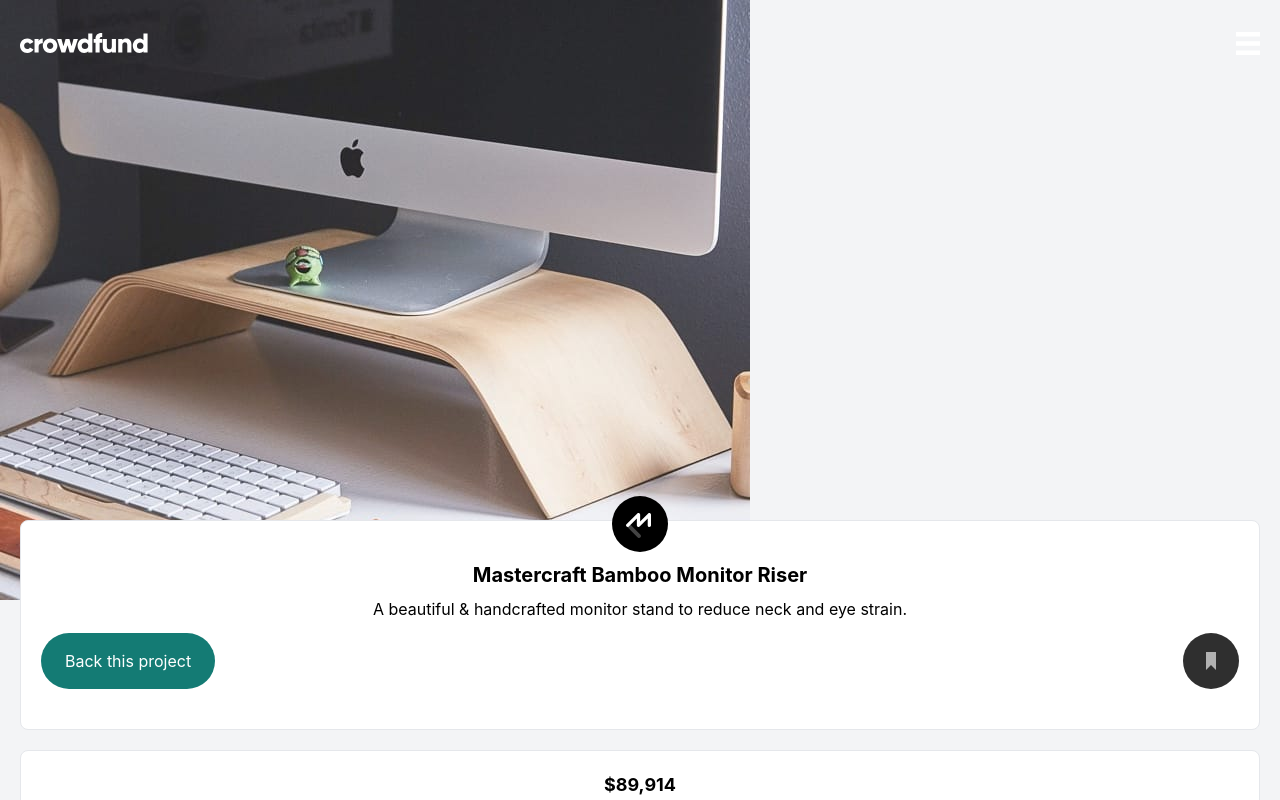
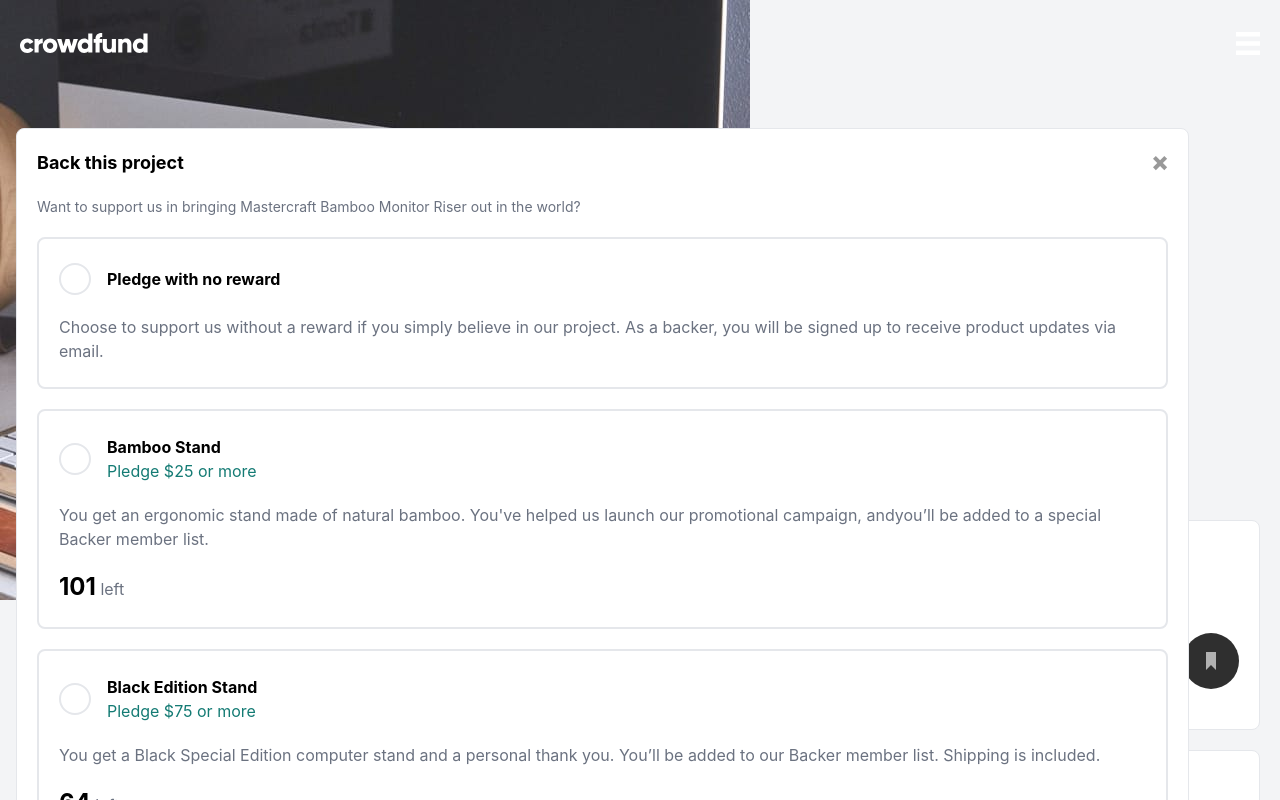
Before and after one commit to TifennQ/Crowdfunding-product-page-FrontEndMentor, a React (Create React App) app: page / in a window 1280 px wide. Both pictures are taken after a click on the button "Back this project". Shown: the top 800 px of the page. Built offline with nearby package versions, Linux system fonts and the light colour scheme.

Commit message:
Modal component and cardsModal Component, styling and open/close fonctionnality

```diff
--- a/src/App.js
+++ b/src/App.js
@@ -1,16 +1,19 @@
 import About from "./components/About";
 import Backers from "./components/Backers";
 import Header from "./components/Header";
+import Modal from "./components/Modal";
 import Section1 from "./components/Section1";
 import { Showcase } from "./components/Showcase";
-
+import React, {useState} from 'react'
 
 function App() {
+  const [isModalOpen, setIsModalOpen] = useState(false)
   return (
     <div>
       <Header/>
+      <Modal isModalOpen={isModalOpen} setIsModalOpen={setIsModalOpen}/>
       <Showcase/>
-      <Section1/>
+      <Section1 isModalOpen={isModalOpen} setIsModalOpen={setIsModalOpen}/>
       <Backers/>
       <About/>
     </div>
--- a/src/components/About.js
+++ b/src/components/About.js
@@ -1,8 +1,9 @@
-import React from 'react'
+import React, {useState} from 'react'
 import Cards from './Cards'
-
+import data from "../data"
 
 const About = () => {
+    const [cards, setCards] = useState(data)
     return (
         <>
             <section className="bg-white border mx-5 px-5 rounded-lg mt-5 py-5">
@@ -14,7 +15,7 @@
                 <p className="text-gray-500 pt-5">Featuring artisan craftsmanship, the simplicity of design creates extra desk space below your computer
     to allow notepads, pens, and USB sticks to be stored under the stand.</p>
               </div>
-            <Cards/>
+            <Cards cards={cards}/>
             </section>
         </>
     )
--- a/src/components/Cards.js
+++ b/src/components/Cards.js
@@ -1,8 +1,7 @@
-import React, {useState} from 'react'
-import data from "../data"
+import React from 'react'
 
-const Cards = () => {
-    const [cards, setCards] = useState(data)
+
+const Cards = ({cards}) => {
     return (
         <>
             <div>
@@ -15,7 +14,7 @@
                                 <h4 className= {`${left === "0" ? "pledge font-bold disabled" : "pledge font-bold"}`}>{pledge}</h4>
                                 <p className={`${left === "0" ? "mt-5 text-gray-500 disabled" : "mt-5 text-gray-500"}`} >{description}</p>
                                 <p className={`${left === "0" ? "text-gray-500 mt-5 disabled" : "text-gray-500 mt-5"}`}><span className="text-black text-2xl font-bold">{left}</span> left</p>
-                                <button className={`${left === "0" ? "btn-disabled rounded-full py-3 px-6 text-white mt-5 font-bold disabled" : "btn rounded-full py-3 px-6 text-white mt-5 font-bold"}`}>{button}</button>
+                                <button className={`${left === "0" ? "btn-disabled cursor-not-allowed rounded-full py-3 px-6 text-white mt-5 font-bold disabled" : "btn rounded-full py-3 px-6 text-white mt-5 font-bold"}`}>{button}</button>
                             </div>
                         )
                     })
--- /dev/null
+++ b/src/components/CardsModal.js
@@ -0,0 +1,34 @@
+import React from 'react'
+
+const CardsModal = ({cards}) => {
+    return (
+        <>
+            <div>
+                {
+                    cards.map((card) => {
+                        const {id, title, pledge, description, left} = card
+                        return (
+                            <div key={id} className="border-2 rounded-lg px-5 py-6 my-5">
+                                <div className="flex items-center">
+                                    <div className={`${left === "0" ? "border-2 rounded-full w-8 h-8 cursor-not-allowed" : "border-2 rounded-full w-8 h-8 cursor-pointer"}`}></div>
+                                    <div className="ml-4">
+                                        <h4 className={`${left === "0" ? "font-bold gray_disabled" : "font-bold"}`}>{title}</h4>
+                                        <h5 className= {`${left === "0" ? "pledge disabled" : "pledge"}`}>{pledge}</h5>
+                                    </div>
+                                </div>
+                                <p className={`${left === "0" ? "mt-5 text-gray-500 disabled" : "mt-5 text-gray-500"}`} >{description}</p>
+                                {
+                                    left && (
+                                        <p className={`${left === "0" ? "text-gray-500 mt-5 disabled" : "text-gray-500 mt-5"}`}><span className="text-black text-2xl font-bold">{left}</span> left</p>
+                                    )
+                                }
+                            </div>
+                        )
+                    })
+                }
+                </div>
+        </>
+    )
+}
+
+export default CardsModal
--- a/src/components/Header.js
+++ b/src/components/Header.js
@@ -12,7 +12,7 @@
                 </div>
 
                 {isOpen && (
-                    <nav className="z-99 absolute w-9/12 ml-10 mt-56">
+                    <nav className="z-50 absolute w-9/12 ml-10 mt-56">
                         <ul className="bg-white shadow-2xl rounded-2xl py-3">
                             <li className="cursor-pointer py-3 px-5 border-b border-gray-200">About</li>
                             <li className="cursor-pointer py-3 px-5 border-b border-gray-200">Discover</li>
--- /dev/null
+++ b/src/components/Modal.js
@@ -0,0 +1,30 @@
+import React, {useState} from 'react'
+import dataModal from '../dataModal'
+import iconClose from '../images/icon-close-modal.svg'
+import CardsModal from './CardsModal'
+
+const Modal = ({isModalOpen, setIsModalOpen}) => {
+    const [cardsModal, setCardsModal] = useState(dataModal)
+
+    return (
+        <>
+        {
+            isModalOpen && (
+                <section className="absolute w-11/12 bg-white py-5 px-5 z-40 mt-32 mx-4 border rounded-lg">
+                <div>
+                    <div className="flex justify-between items-center">
+                        <h2 className="text-lg font-bold">Back this project</h2>
+                        <img className="cursor-pointer" src={iconClose} alt="Close icon" onClick={() => setIsModalOpen(false)} />
+                    </div>
+                    <p className="my-5 text-sm text-gray-500">Want to support us in bringing Mastercraft Bamboo Monitor Riser out in the world?</p>
+                </div>
+                <CardsModal cards={cardsModal}/>
+            </section>
+            )
+        }
+
+        </>
+    )
+}
+
+export default Modal
--- a/src/components/Section1.js
+++ b/src/components/Section1.js
@@ -2,7 +2,7 @@
 import mastercraft from '../images/logo-mastercraft.svg'
 import bookmark from '../images/icon-bookmark.svg'
 
-const Section1 = () => {
+const Section1 = ({isModalOpen, setIsModalOpen}) => {
     return (
         <>
             <section className="relative border bg-white mx-5 px-5 rounded-lg -mt-20 pb-10">
@@ -14,7 +14,7 @@
                     </p>
                 </div>
                 <div className="flex justify-between">
-                    <button class="btn rounded-full py-1 px-6 text-white">
+                    <button onClick={() => setIsModalOpen(!isModalOpen)} class="btn rounded-full py-1 px-6 text-white">
                         Back this project
                     </button>
                     <img src={bookmark} alt="Bookmark"/>
--- /dev/null
+++ b/src/dataModal.js
@@ -0,0 +1,32 @@
+const dataModal = [
+    {
+        id: 1,
+        title: "Pledge with no reward",
+        pledge: "",
+        description: "Choose to support us without a reward if you simply believe in our project. As a backer, you will be signed up to receive product updates via email.",
+        left: "",
+    },
+    {
+        id: 2,
+        title: "Bamboo Stand",
+        pledge: "Pledge $25 or more",
+        description: "You get an ergonomic stand made of natural bamboo. You've helped us launch our promotional campaign, andyou’ll be added to a special Backer member list.",
+        left: "101",
+    },
+    {
+        id: 3,
+        title: "Black Edition Stand",
+        pledge: "Pledge $75 or more",
+        description: "You get a Black Special Edition computer stand and a personal thank you. You’ll be added to our Backer member list. Shipping is included.",
+        left: "64",
+    },
+    {
+        id: 4,
+        title: "Mahogany Special Edition",
+        pledge: "Pledge $200 or more",
+        description: "You get two Special Edition Mahogany stands, a Backer T-Shirt, and a personal thank you. You’ll be added to our Backer member list. Shipping is included.",
+        left: "0",
+    }
+]
+
+export default dataModal
```
Also changed, not shown: src/images/icon-check.svg (renamed from images/icon-check.svg), src/images/icon-close-modal.svg (renamed from images/icon-close-modal.svg).
